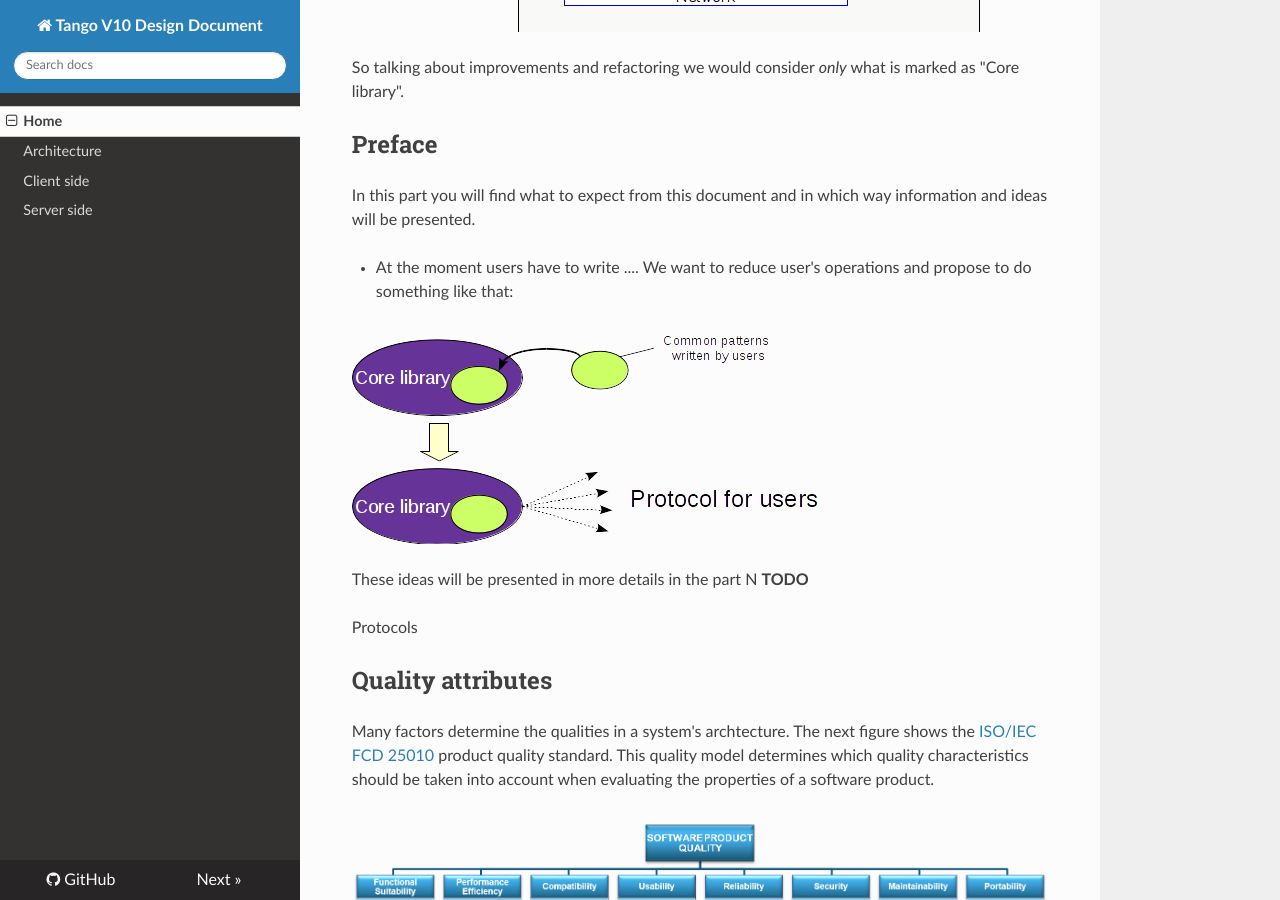
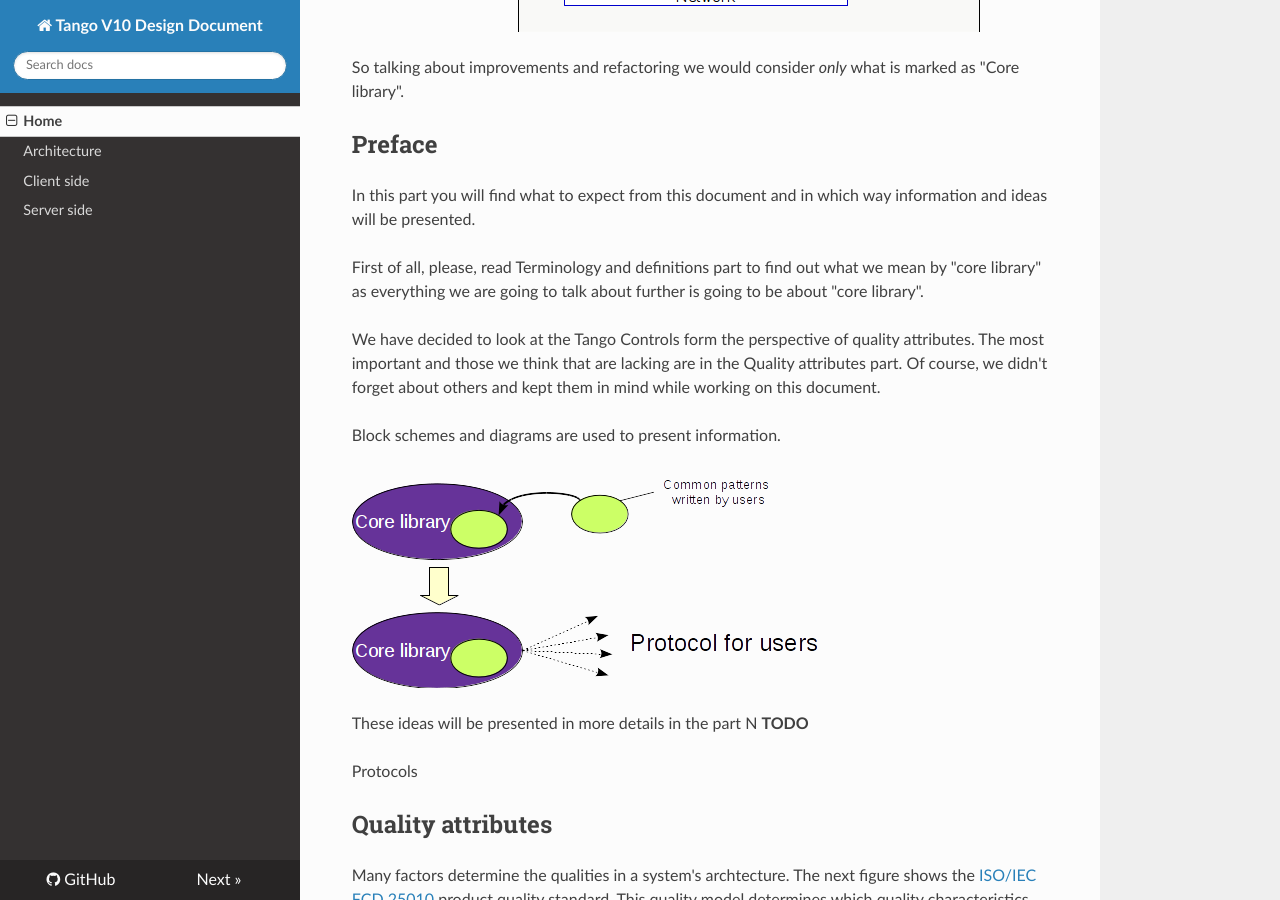
Before and after one commit to Ingvord/tango-v10-design-doc, an MkDocs documentation site: the page built from docs/index.md, in a window 1280 px wide and 900 px high, scrolled down 2835 px. Built offline with MkDocs 1.6.1, drawn with Linux system fonts in a browser that asks for light colours; nearby versions of some CDN libraries; old or Windows-style settings are respelled for this version of MkDocs.

Commit message:
Update index.md

```diff
--- a/docs/index.md
+++ b/docs/index.md
@@ -65,8 +65,11 @@ So talking about improvements and refactoring we would consider _only_ what is m
 
 In this part you will find what to expect from this document and in which way information and ideas will be presented.
 
+First of all, please, read Terminology and definitions part to find out what we mean by "core library" as everything we are going to talk about further is going to be about "core library".
 
-* At the moment users have to write .... We want to reduce user's operations and propose to do something like that:
+We have decided to look at the Tango Controls form the perspective of quality attributes. The most important and those we think that are lacking are in the Quality attributes part. Of course, we didn't forget about others and kept them in mind while working on this document.
+
+Block schemes and diagrams are used to present information.
 
 ![](images/UsersCode_toCoreLib.png)
 
```
